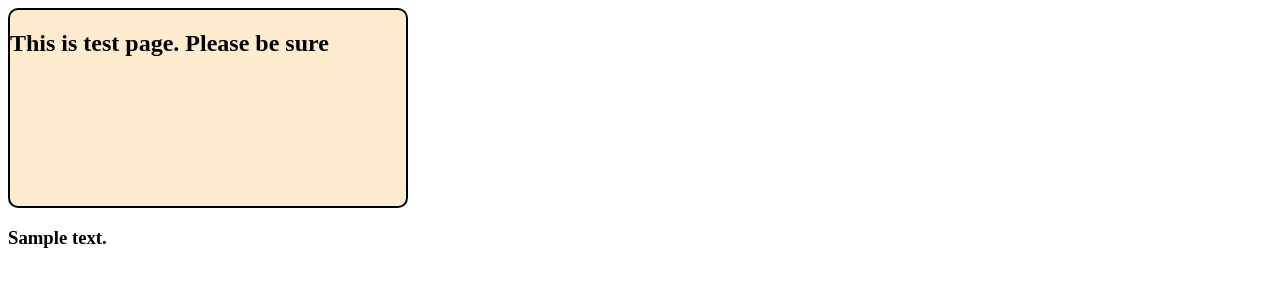
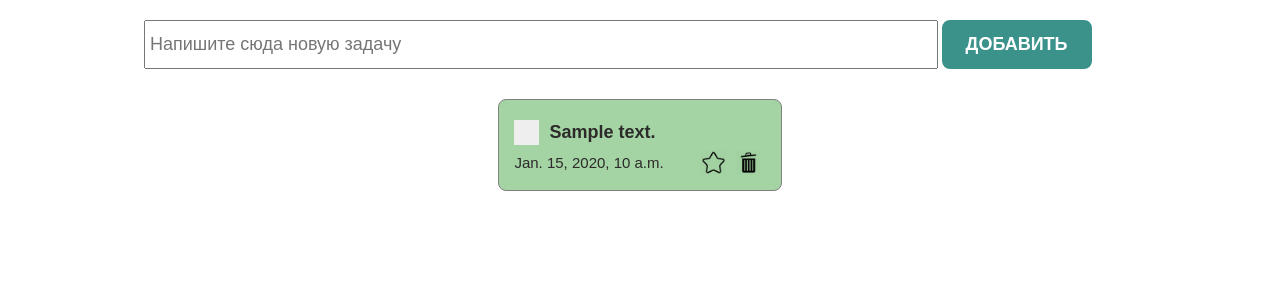
Before and after one commit to Ulukbek123/todo, a Django app: template main/templates/test.html in a window 1280 px wide. Shown: the top 300 px of the page. Run offline with Django 3.2, Linux system fonts and the light colour scheme; the template is opened without the code that fills it: most values are stand-ins (such as "Sample title", 1, 10 or a date in 2020).

Commit message:
added index.html to test.html

```diff
--- a/main/static/styles/test.css
+++ b/main/static/styles/test.css
@@ -1,5 +1,9 @@
 *{
     box-sizing: border-box;
+}
+head{
+    display: flex;
+    justify-content: center;
 }
 .box{
     width: 400px;
--- a/main/templates/test.html
+++ b/main/templates/test.html
@@ -1,20 +1,53 @@
 {% load static %}
 <!DOCTYPE html>
 <html lang="en">
+
 <head>
     <meta charset="UTF-8">
     <meta http-equiv="X-UA-Compatible" content="IE=edge">
     <meta name="viewport" content="width=device-width, initial-scale=1.0">
-    <link rel="stylesheet" href="{% static 'styles/test.css' %}">
+    <link rel="stylesheet" href="{% static 'styles/styles.css' %}">
+    <link rel="stylesheet" href="{% static 'styles/checkbox.css' %}">
+    <!-- <link rel="stylesheet" href="{% static 'styles/test.css' %}"> -->
+    <!-- <link rel="shortcut_icon" href="{% static 'icons/delete.png' %}"> -->
     <title>Document</title>
 </head>
+
 <body>
-    <section>
+    <!-- <section>
         <div class="box"><h2>This is test page. Please be sure</h2></div>
     </section>
     {% for todo in todo_list %}
         <h3>{{ todo.text}}</h3>
-    {% endfor %}
+    {% endfor %} -->
 
+    <section>
+        <div class="create_container">
+            <input type="text" class="create_input" placeholder="Напишите сюда новую задачу">
+            <button class="create_button">Добавить</button>
+        </div>
+
+        <div class="todo_container">
+            {% for todo in todo_list %}
+            <div class="todo_item">
+                <div class="todo_item_header">
+                    <label class="checkbox_container">
+                        <input type="checkbox">
+                        <span class="checkmark"></span>
+                    </label>
+                    <h4>{{ todo.text}}</h4>
+                </div>
+                <div class="todo_item_footer">
+                    <p>{{ todo.created_at}}</p>
+                    <div class="action_buttons">
+                        <img src="./icons/unmarked.png">
+                        <img src="./icons/delete.png">
+                    </div>
+                </div>
+            </div>
+            {% endfor %}
+        </div>
+    </section>
 </body>
+
 </html>
```
